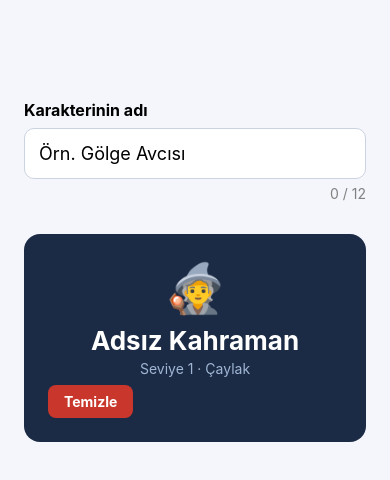
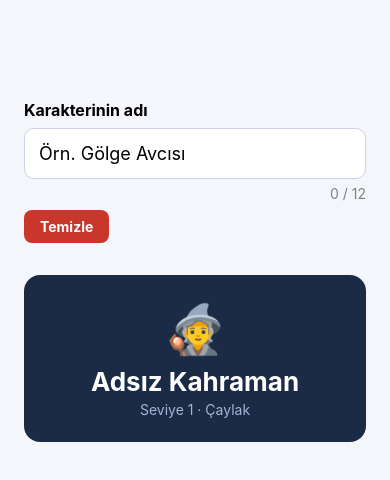
Before and after one commit to Tesbim/MobilUygulama311, a React Native app in the folder hafta06-girdi/: screen / in a window 390 px wide. Shown: the top 480 px of the page. Built offline with nearby package versions, Linux system fonts and the light colour scheme.

Commit message:
Hafta 6: Temizle butonu kutunun altına taşındı.

```diff
--- a/hafta06-girdi/uygulamalar/KarakterAdi.js
+++ b/hafta06-girdi/uygulamalar/KarakterAdi.js
@@ -20,6 +20,12 @@ export default function KarakterAdi() {
             <Text style={[styles.sayac, isim.length >= 10 && { color: 'orange', fontWeight: 'bold' }]}>
                 {isim.length} / 12
             </Text>
+            <Pressable
+                onPress={() => setIsim('')}
+                style={({ pressed }) => [styles.temizle, pressed && { opacity: 0.6 }]}
+            >
+                <Text style={styles.temizleYazi}>Temizle</Text>
+            </Pressable>
 
             {/* Adım 4 — Canlı karakter kartı */}
             <View style={styles.kart}>
@@ -28,12 +34,7 @@ export default function KarakterAdi() {
                     {isim.length > 0 ? isim.toUpperCase() : 'Adsız Kahraman'}
                 </Text>
                 <Text style={styles.kartAlt}>Seviye 1 · Çaylak</Text>
-                <Pressable
-                    onPress={() => setIsim('')}
-                    style={({ pressed }) => [styles.temizle, pressed && { opacity: 0.6 }]}
-                >
-                    <Text style={styles.temizleYazi}>Temizle</Text>
-                </Pressable>
+
             </View>
         </View>
     );
```
